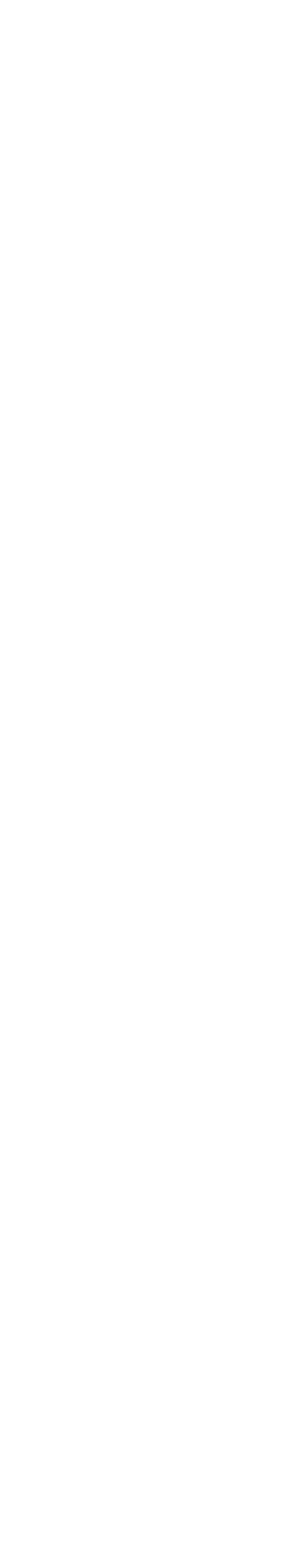
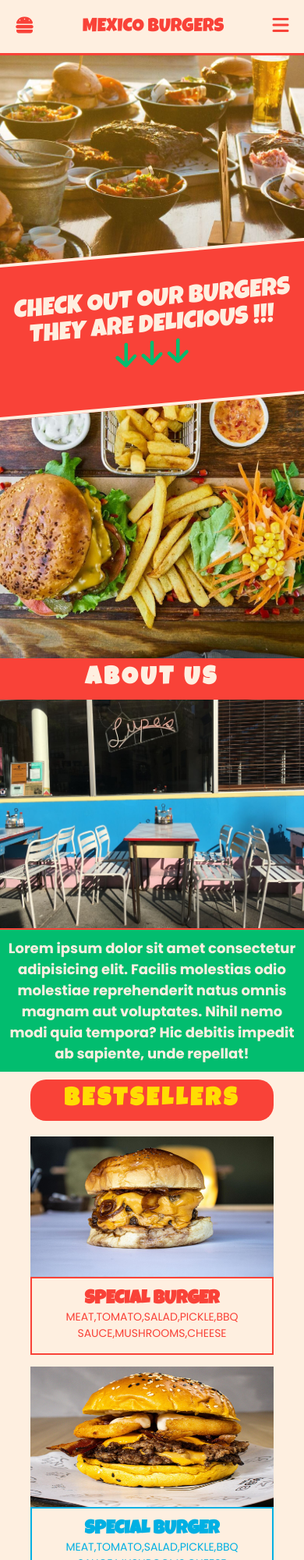
Before and after one commit to seweryngolba/mexico-burgers-website, a plain HTML site: page index.html in a window 390 px wide. Shown: the top 2000 px of the page at 78% size. Before the commit the page ends 844 px from the top, so only its background shows below. Drawn offline with Linux system fonts and the light colour scheme.

Commit message:
nav,banner,about and bestsellers

```diff
--- a/index.html
+++ b/index.html
@@ -4,8 +4,94 @@
     <meta charset="UTF-8" />
     <meta name="viewport" content="width=device-width, initial-scale=1.0" />
     <title>Mexico Burgers</title>
+    <script
+      src="https://kit.fontawesome.com/dbd5552919.js"
+      crossorigin="anonymous"
+    ></script>
     <link rel="shortcut icon" href="burger.ico" type="image/x-icon" />
     <link rel="stylesheet" href="style.css" />
   </head>
-  <body></body>
+  <body>
+    <header class="header">
+      <a href="#" class="logo"><i class="fa-solid fa-burger logo-image"></i></a>
+      <div class="site-name">
+        <a href="#" class="title-food">MEXICO BURGERS</a>
+      </div>
+      <nav class="navbar">
+        <a class="nav-item" href="#">ABOUT</a>
+        <a class="nav-item" href="#">MENU</a>
+        <a class="nav-item" href="#">CONTACT</a>
+      </nav>
+      <div class="mobile-nav"><i class="fa-solid fa-bars ham-menu"></i></div>
+    </header>
+    <section class="banner">
+      <div class="main-photo-box">
+        <img class="main-photo" src="./assets/mexicanfood.jpg" alt="" />
+      </div>
+      <div class="banner-bg">
+        CHECK OUT OUR BURGERS THEY ARE DELICIOUS !!!
+        <div class="arrows">
+          <a href=""><i class="fa-solid fa-arrow-down arrow"></i></a>
+          <a href=""><i class="fa-solid fa-arrow-down arrow"></i></a>
+          <a href=""><i class="fa-solid fa-arrow-down arrow"></i></a>
+        </div>
+      </div>
+
+      <div class="main-photo-box">
+        <img
+          class="main-photo photo-bottom"
+          src="./assets/ourburger.jpg"
+          alt=""
+        />
+      </div>
+    </section>
+    <main class="about">
+      <h2 class="about-title">ABOUT US</h2>
+      <div class="about-us">
+        <img class="about-photo" src="./assets/restaurant.jpg" />
+        <p class="text-about">
+          Lorem ipsum dolor sit amet consectetur adipisicing elit. Facilis
+          molestias odio molestiae reprehenderit natus omnis magnam aut
+          voluptates. Nihil nemo modi quia tempora? Hic debitis impedit ab
+          sapiente, unde repellat!
+        </p>
+      </div>
+    </main>
+    <section class="bestsellers">
+      <h2 class="bestsellers-name">BESTSELLERS</h2>
+      <div class="best-of-three">
+        <div class="best-position">
+          <img class="best-photo" src="./assets/best1.jpg" />
+          <div class="position-describtion">
+            <h3 class="position-name">SPECIAL BURGER</h3>
+            <p class="ingredients">
+              MEAT,TOMATO,SALAD,PICKLE,BBQ SAUCE,MUSHROOMS,CHEESE
+            </p>
+          </div>
+        </div>
+        <div class="best-position">
+          <img class="best-photo" src="./assets/best2.jpg" />
+          <div class="position-describtion describtion-one">
+            <h3 class="position-name burger-one">SPECIAL BURGER</h3>
+            <p class="ingredients burger-one">
+              MEAT,TOMATO,SALAD,PICKLE,BBQ SAUCE,MUSHROOMS,CHEESE
+            </p>
+          </div>
+        </div>
+        <div class="best-position">
+          <img class="best-photo" src="./assets/best3.jpg" />
+          <div class="position-describtion describtion-two">
+            <h3 class="position-name burger-two">SPECIAL BURGER</h3>
+            <p class="ingredients burger-two">
+              MEAT,TOMATO,SALAD,PICKLE,BBQ SAUCE,MUSHROOMS,CHEESE
+            </p>
+          </div>
+        </div>
+      </div>
+    </section>
+    <section class="menu">
+      <h2 class="menu-name">MENU</h2>
+    </section>
+    <footer></footer>
+  </body>
 </html>
--- a/style.css
+++ b/style.css
@@ -0,0 +1,250 @@
+@import url("https://fonts.googleapis.com/css2?family=Luckiest+Guy&family=Poppins:wght@400;700&display=swap");
+
+* {
+  margin: 0;
+  padding: 0;
+  box-sizing: border-box;
+}
+
+:root {
+  --primary: #feefe0;
+  --secondary: #f94238;
+  --thirdColor: #ffdd02;
+  --accent: #02bd6f;
+  --secondAccent: #01b0e3;
+  --neutral: #fff;
+}
+
+body {
+  font-family: "Poppins", sans-serif;
+}
+
+.header {
+  position: fixed;
+  top: 0;
+  left: 0;
+  width: 100%;
+  padding: 20px 5%;
+  display: flex;
+  align-items: center;
+  justify-content: space-between;
+  background: var(--primary);
+  border-bottom: 3px solid var(--secondary);
+  z-index: 100;
+}
+
+.logo {
+}
+
+.logo-image {
+  color: var(--secondary);
+  font-size: 24px;
+}
+
+.site-name {
+}
+
+.title-food {
+  font-family: "Luckiest Guy", cursive;
+  text-decoration: none;
+  color: var(--secondary);
+  font-size: 24px;
+}
+
+.navbar {
+  position: fixed;
+  top: 70px;
+  right: 0;
+  display: none;
+  align-items: end;
+  flex-direction: column;
+  background: var(--secondary);
+  width: 100%;
+}
+
+.nav-item {
+  text-decoration: none;
+  font-size: 18px;
+  font-family: "Luckiest Guy", cursive;
+  color: var(--primary);
+  padding: 15px 15px 15px 0;
+}
+
+.mobile-nav {
+}
+
+.ham-menu {
+  font-size: 24px;
+  color: var(--secondary);
+}
+
+.banner {
+  /* background-color: var(--primary); */
+  width: 100%;
+  height: 100vh;
+  display: flex;
+  flex-direction: column;
+  align-items: center;
+  justify-content: center;
+  overflow: hidden;
+}
+
+.banner-bg {
+  position: absolute;
+  width: 100%;
+  height: 200px;
+  transform: skewY(-5deg);
+  font-family: "Luckiest Guy", cursive;
+  text-align: center;
+  font-size: 32px;
+  color: var(--primary);
+  background-color: var(--secondary);
+  display: flex;
+  align-items: center;
+  justify-content: center;
+  flex-direction: column;
+  top: 50%;
+  left: 50%;
+  transform: translate(-50%, -50%) skewY(-5deg);
+  border-bottom: 4px solid var(--primary);
+  border-top: 4px solid var(--primary);
+  z-index: 2;
+}
+
+.main-photo-box {
+  width: 100%;
+  height: 50%;
+  overflow: hidden;
+}
+
+.main-photo {
+  width: 100%;
+  height: 100%;
+  object-fit: cover;
+}
+
+.photo-bottom {
+  transform: scaleX(-1);
+}
+
+.arrow {
+  font-size: 36px;
+  color: var(--accent);
+}
+
+.about {
+  /* height: 100vh; */
+  width: 100%;
+  /* background: var(--primary); */
+  display: flex;
+  align-items: center;
+  /* justify-content: center; */
+  flex-direction: column;
+}
+
+.about-title {
+  background-color: var(--secondary);
+  width: 100%;
+  text-align: center;
+  padding: 10px 0;
+  font-family: "Luckiest Guy", cursive;
+  font-size: 32px;
+  color: var(--primary);
+  letter-spacing: 4px;
+}
+
+.about-photo {
+  width: 100%;
+  border-bottom: 2px solid var(--secondary);
+}
+
+.text-about {
+  padding: 10px;
+  margin-top: -7px;
+  text-align: center;
+  font-size: 18px;
+  font-weight: bold;
+  background-color: var(--accent);
+  color: var(--primary);
+}
+
+.bestsellers {
+  display: flex;
+  align-items: center;
+  /* justify-content: center; */
+  flex-direction: column;
+  background: var(--primary);
+}
+
+.bestsellers-name {
+  margin: 10px 0;
+  padding: 10px 0;
+  width: 80%;
+  text-align: center;
+  font-family: "Luckiest Guy", cursive;
+  font-size: 32px;
+  color: var(--thirdColor);
+  letter-spacing: 4px;
+  background-color: var(--secondary);
+  border-radius: 20px;
+}
+
+.best-photo {
+  width: 80%;
+  height: 180px;
+}
+
+.best-position {
+  display: flex;
+  align-items: center;
+  flex-direction: column;
+  /* justify-content: center; */
+}
+
+.position-describtion {
+  display: flex;
+  align-items: center;
+  /* justify-content: center; */
+  flex-direction: column;
+  background: var(--primary);
+  width: 80%;
+  padding: 15px 0;
+  border: 2px solid var(--secondary);
+}
+
+.position-name {
+  font-family: "Luckiest Guy", cursive;
+  font-size: 24px;
+  color: var(--secondary);
+}
+
+.ingredients {
+  padding: 0 10px;
+  text-align: center;
+  font-size: 14px;
+  color: var(--secondary);
+}
+
+.burger-one {
+  color: var(--secondAccent);
+}
+
+.describtion-one {
+  border: 2px solid var(--secondAccent);
+}
+
+.burger-two {
+  color: var(--accent);
+}
+
+.describtion-two {
+  border: 2px solid var(--accent);
+}
+
+.best-of-three {
+  display: flex;
+  align-items: center;
+  flex-direction: column;
+  gap: 15px;
+  padding: 10px 0 20px 0;
+}
```
Also changed, not shown: assets/best1.jpg (added), assets/best2.jpg (added), assets/best3.jpg (added), assets/mexicanfood.jpg (added), assets/ourburger.jpg (added), assets/restaurant.jpg (added).
